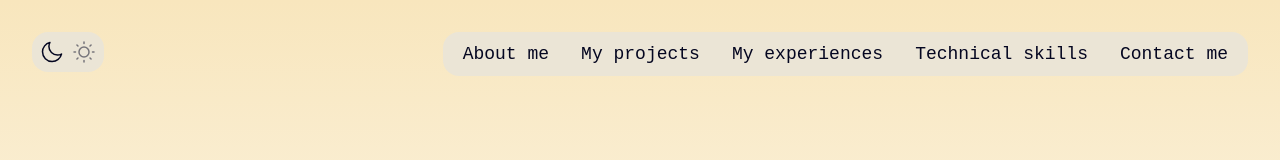
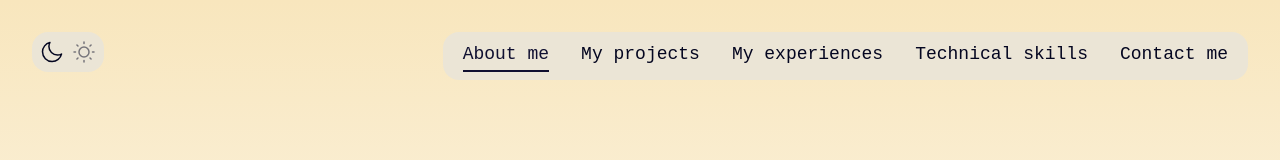
Before and after one commit to MathieuMarthy/portfolio, a Nuxt app: page / in a window 1280 px wide. Shown: the top 160 px of the page. Built offline with nearby package versions, Linux system fonts and the light colour scheme.

Commit message:
add smooth scrolling and active section indicator

```diff
--- a/app/app.vue
+++ b/app/app.vue
@@ -34,6 +34,9 @@
 </template>
 
 <style>
+html {
+    scroll-behavior: smooth;
+}
 body {
     background-color: var(--color-background);
 }
--- a/app/components/organisms/header-navbar.vue
+++ b/app/components/organisms/header-navbar.vue
@@ -1,7 +1,10 @@
 <script lang="ts" setup>
-import { onMounted, ref } from "vue";
+import { nextTick, onMounted, onUnmounted, ref, watch } from "vue";
 
 const isDark = ref(false);
+const activeSection = ref("");
+const navRef = ref<HTMLElement | null>(null);
+const indicatorStyle = ref({ left: "0px", width: "0px" });
 
 const navItems = [
     { key: "about-me", href: "#about-me" },
@@ -9,26 +12,98 @@ const navItems = [
     { key: "my-expericences", href: "#my-experiences" },
     { key: "technical-skills", href: "#technical-skills" },
     { key: "contact-me", href: "#contact-me" },
-];
+] as const;
+
+const observerOptions = {
+    root: null,
+    rootMargin: "-50% 0px -50% 0px",
+    threshold: 0,
+} as const;
+
+let observer: IntersectionObserver | null = null;
+let resizeObserver: ResizeObserver | null = null;
 
 function toggleTheme() {
     isDark.value = !isDark.value;
-    updateTheme();
+    document.documentElement.classList.toggle("dark", isDark.value);
+    localStorage.setItem("theme", isDark.value ? "dark" : "light");
 }
 
-function updateTheme() {
-    document.documentElement.classList.toggle("dark", isDark.value);
-    localStorage.setItem("theme", isDark.value ? "dark": "light");
+function updateIndicatorPosition() {
+    if (!navRef.value || !activeSection.value) {
+        return;
+    }
+
+    const activeLink = navRef.value.querySelector(`a[href="${activeSection.value}"]`) as HTMLElement;
+    if (!activeLink) {
+        return;
+    }
+
+    const navRect = navRef.value.getBoundingClientRect();
+    const linkRect = activeLink.getBoundingClientRect();
+
+    indicatorStyle.value = {
+        left: `${linkRect.left - navRect.left}px`,
+        width: `${linkRect.width}px`,
+    };
 }
 
+function handleIntersection(entries: IntersectionObserverEntry[]) {
+    for (const entry of entries) {
+        if (entry.isIntersecting) {
+            activeSection.value = `#${entry.target.id}`;
+            break;
+        }
+    }
+}
+
+function setupScrollObserver() {
+    observer = new IntersectionObserver(handleIntersection, observerOptions);
+
+    // Observe all sections
+    for (const item of navItems) {
+        const sectionId = item.href.substring(1);
+        const section = document.getElementById(sectionId);
+        if (section) {
+            observer.observe(section);
+        }
+    }
+}
+
+function initializeTheme() {
+    const stored = localStorage.getItem("theme");
+    isDark.value = stored
+        ? stored === "dark"
+        : window.matchMedia("(prefers-color-scheme: dark)").matches;
+
+    document.documentElement.classList.toggle("dark", isDark.value);
+}
+
+watch(activeSection, () => {
+    nextTick(updateIndicatorPosition);
+});
+
 onMounted(() => {
-    const stored = localStorage.getItem("theme");
-    if (stored) {
-        isDark.value = stored === "dark";
-    } else {
-        isDark.value = window.matchMedia("(prefers-color-scheme: dark)").matches;
+    initializeTheme();
+
+    // Setup scroll observer
+    nextTick(() => {
+        setupScrollObserver();
+        updateIndicatorPosition();
+    });
+
+    if (navRef.value) {
+        resizeObserver = new ResizeObserver(updateIndicatorPosition);
+        resizeObserver.observe(navRef.value);
     }
-    updateTheme();
+
+    window.addEventListener("resize", updateIndicatorPosition);
+});
+
+onUnmounted(() => {
+    observer?.disconnect();
+    resizeObserver?.disconnect();
+    window.removeEventListener("resize", updateIndicatorPosition);
 });
 </script>
 
@@ -49,15 +124,26 @@ onMounted(() => {
             <!-- eslint-enable @stylistic/max-len -->
         </button>
 
-        <nav class="flex items-center justify-end gap-8 bg-background-alt rounded-2xl px-5 py-2">
+        <nav
+            ref="navRef"
+            class="flex items-center justify-end gap-8 bg-background-alt rounded-2xl px-5 py-2 relative"
+        >
             <a
                 v-for="item in navItems"
                 :key="item.key"
+                :class="[
+                    'text-lg text-text hover:text-text-secondary transition-colors duration-200' +
+                    ' ease-in-out pb-1 relative z-10',
+                    activeSection === item.href ? 'text-text-secondary' : ''
+                ]"
                 :href="item.href"
-                class="text-lg text-text hover:text-text-secondary transition-colors duration-200 ease-in-out"
             >
                 {{ $t(`navbar.${item.key}`) }}
             </a>
+            <div
+                :style="{ left: indicatorStyle.left, width: indicatorStyle.width }"
+                class="absolute bottom-2 h-0.5 bg-text-secondary transition-all duration-300 ease-in-out"
+            />
         </nav>
     </div>
 </template>
```
